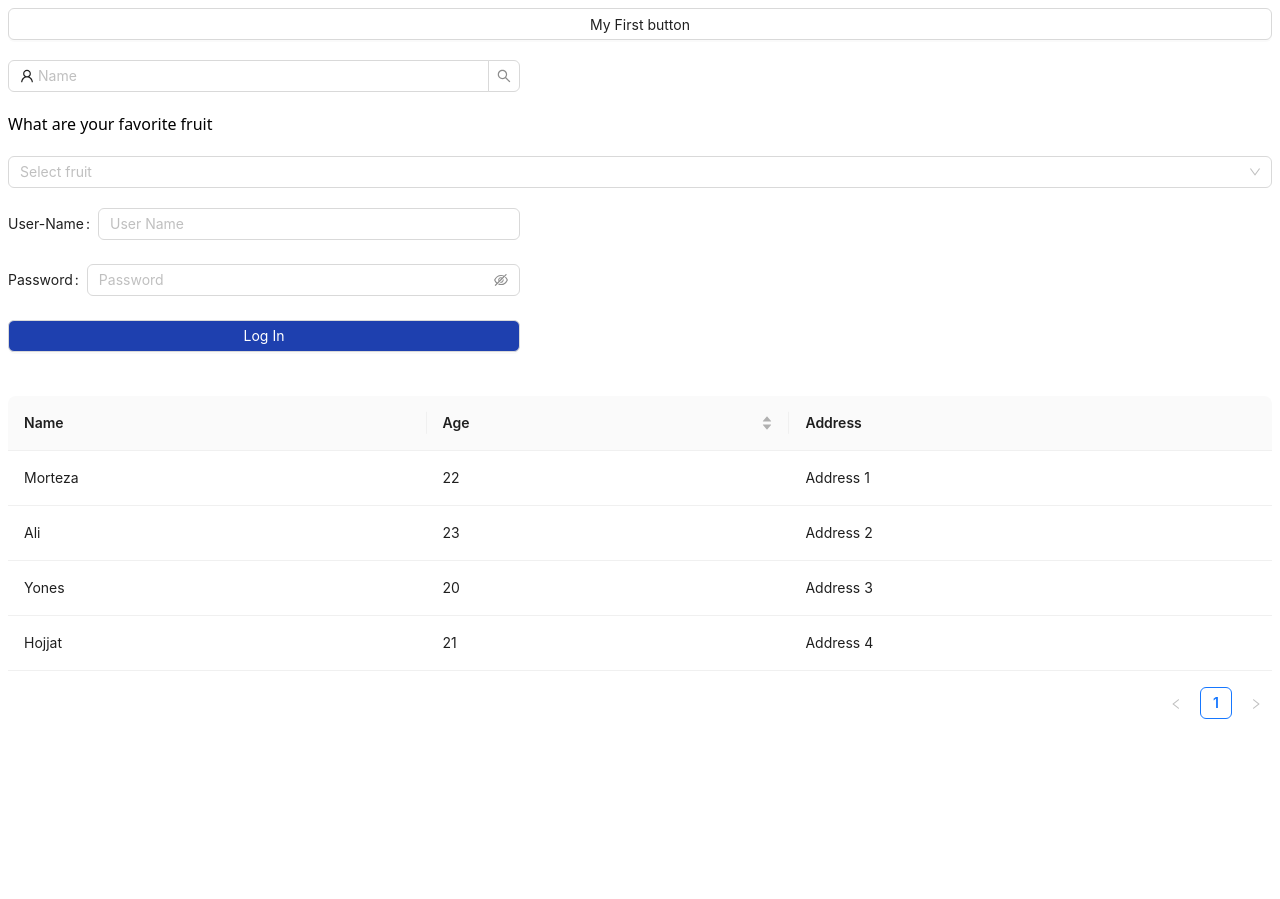
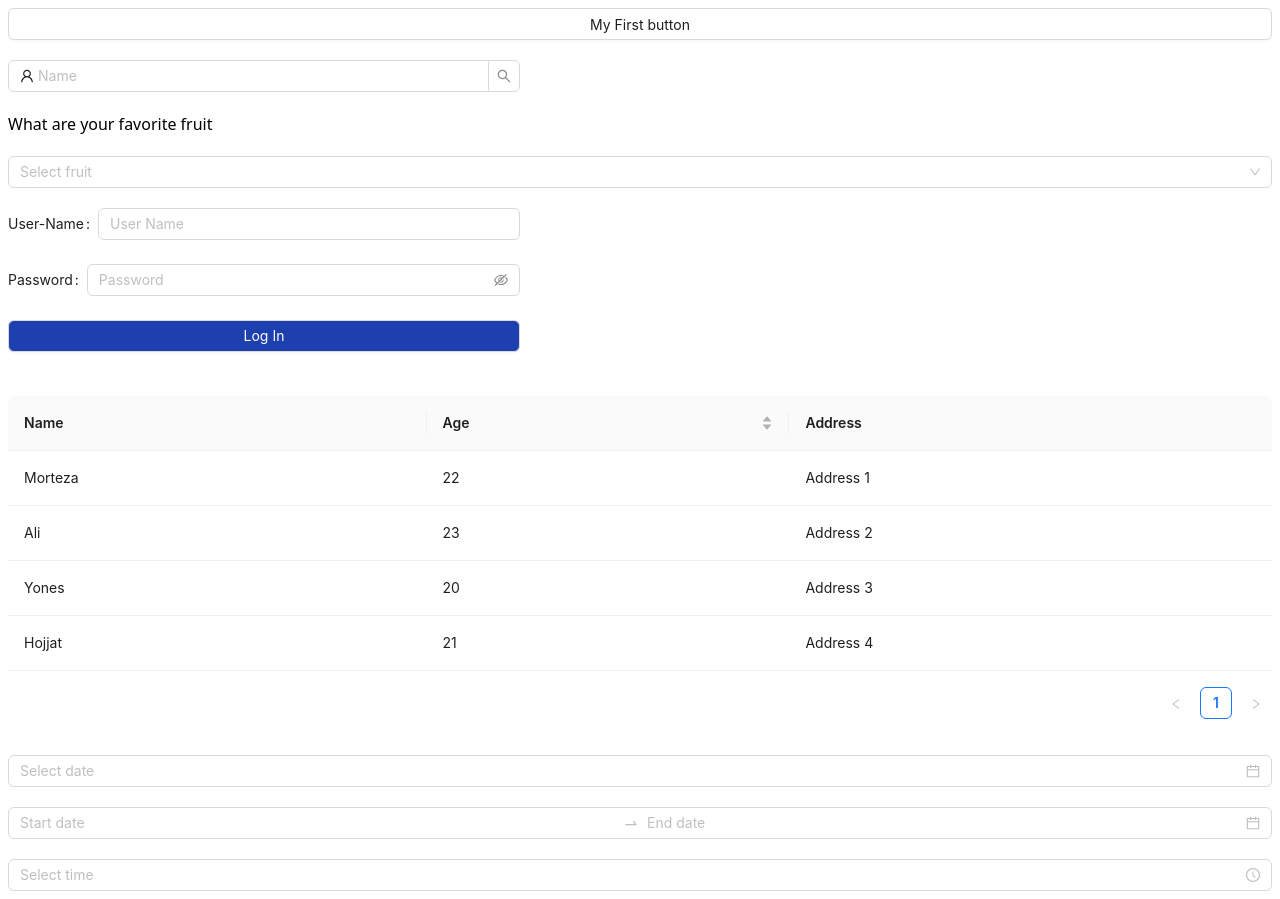
Before and after one commit to Morteza-Hz-1380/AntD, a React (Vite) app: page / in a window 1280 px wide. Before the commit the page ends 800 px from the top, so only its background shows below. Built offline with nearby package versions, Linux system fonts and the light colour scheme.

Commit message:
DatePicker,DatePicker.RangePicker,TimePicker

```diff
--- a/src/components/All.tsx
+++ b/src/components/All.tsx
@@ -1,4 +1,13 @@
-import { Button, Input, Select, Form, Table, message } from "antd";
+import {
+  Button,
+  Input,
+  Select,
+  Form,
+  Table,
+  message,
+  DatePicker,
+  TimePicker,
+} from "antd";
 import { useState } from "react";
 import { UserOutlined } from "@ant-design/icons";
 
@@ -115,6 +124,10 @@ function All() {
       </Form>
 
       <Table dataSource={data} columns={columns}></Table>
+
+      <DatePicker />
+      <DatePicker.RangePicker />
+      <TimePicker />
     </div>
   );
 }
```
